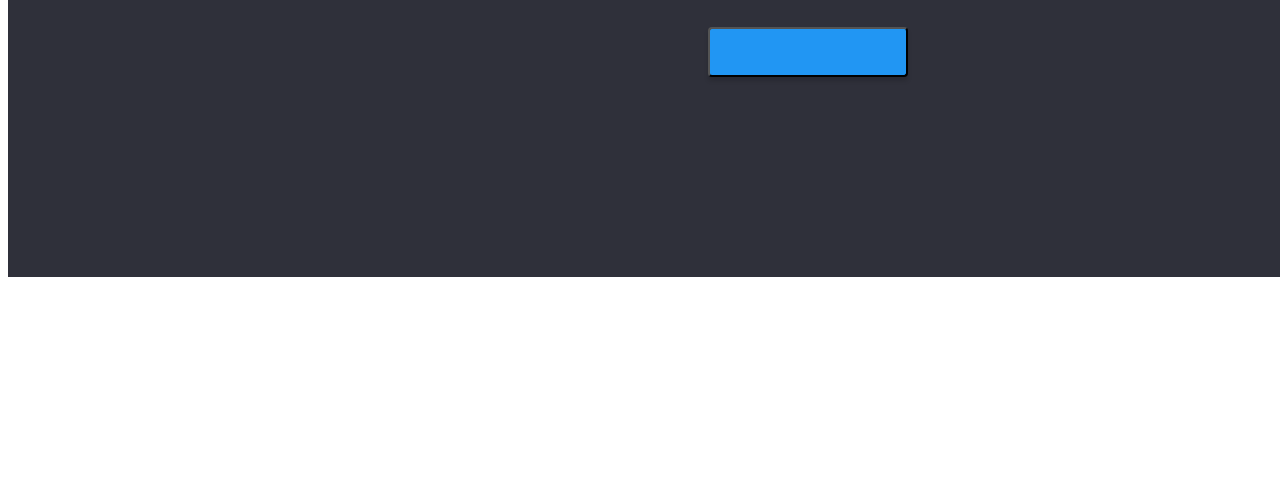
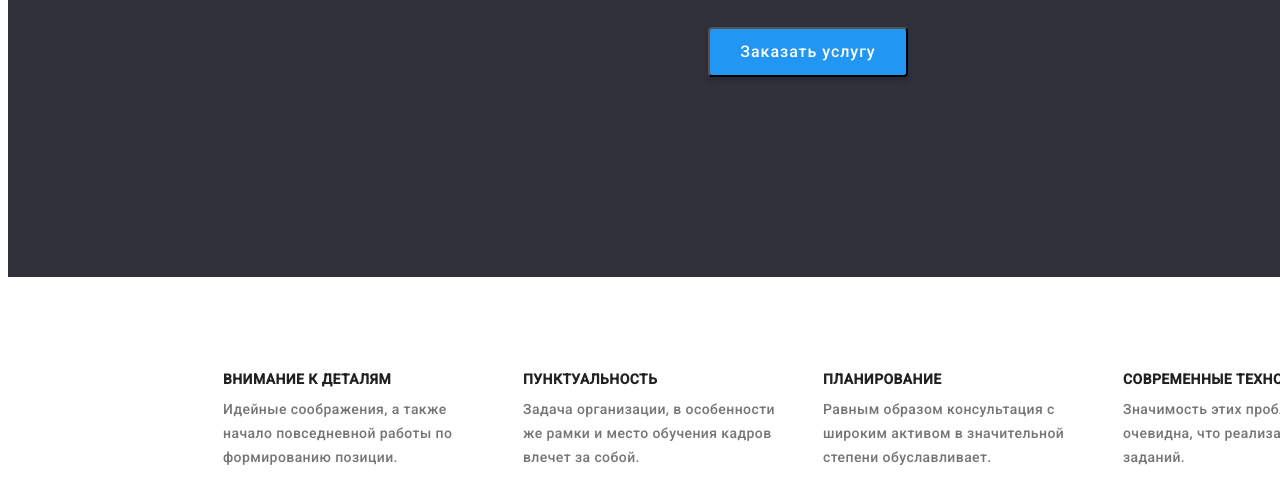
Before and after one commit to PlatinumKellerman/goit-markup-hw-01, a plain HTML site: page index.html in a window 1280 px wide. Shown: the part 411-914 px from the top of the page. Drawn offline with Linux system fonts and the light colour scheme.

Commit message:
proccess 19.10
proccess 19.10

```diff
--- a/index.html
+++ b/index.html
@@ -43,21 +43,29 @@
 <!-- body_3 -->
 
 <div>
-Внимание к деталям
-Идейные соображения, а также начало повседневной работы по формированию позиции.
+<div>
+<span class="osob1_name">Внимание к деталям</span>
+<div class="osob1_text">Идейные соображения, а также начало повседневной работы по формированию позиции.</div>
+</div>
 
-Пунктуальность
-Задача организации, в особенности же рамки и место обучения кадров влечет за собой.
+<div>
+<span class="osob2_name">Пунктуальность</span>
+<div class="osob2_text">Задача организации, в особенности же рамки и место обучения кадров влечет за собой.</div>
+</div>
 
-Планирование
-Равным образом консультация с широким активом в значительной степени обуславливает.
+<div>
+<span class="osob3_name">Планирование</span>
+<div class="osob3_text">Равным образом консультация с широким активом в значительной степени обуславливает.</div>
+</div>
 
-Современные технологии
-Значимость этих проблем настолько очевидна, что реализация плановых заданий.
+<div>
+<span class="osob4_name">Современные технологии</span>
+<div class="osob4_text">Значимость этих проблем настолько очевидна, что реализация плановых заданий.</div>
+</div>
+</div>
 
+<h3>Чем мы занимаемся</h3>
 
-Чем мы занимаемся
-</div>
 
 <!-- body_4 -->
 <div>
--- a/styles/styles.css
+++ b/styles/styles.css
@@ -5,6 +5,9 @@
   width: 1600px;
   height: 2349px;
   background: #ffffff;
+}
+
+body {
   font-family: 'Raleway', sans-serif;
   font-family: 'Roboto', sans-serif;
 }
@@ -134,6 +137,8 @@
   color: #757575;
 }
 
+/* BODY_2 */
+
 .body_2 {
   position: absolute;
   width: 1600px;
@@ -172,19 +177,139 @@
 }
 
 .button_text {
-  position: absolute;
   width: 136px;
   height: 30px;
-  left: 732px;
-  top: 360px;
   font-family: 'Roboto';
   font-style: normal;
-  font-weight: bold;
   font-size: 16px;
   line-height: 30px;
-  display: flex;
   align-items: center;
   text-align: center;
   letter-spacing: 0.06em;
   color: #ffffff;
 }
+
+/* BODY_3 */
+
+.osob1_name {
+  position: absolute;
+  left: 215px;
+  top: 774px;
+  font-family: 'Roboto';
+  font-style: normal;
+  font-weight: bold;
+  font-size: 14px;
+  line-height: 16px;
+  letter-spacing: 0.03em;
+  text-transform: uppercase;
+
+  color: #212121;
+}
+
+.osob1_text {
+  position: absolute;
+  width: 270px;
+  height: 75px;
+  left: 215px;
+  top: 800px;
+  font-family: 'Roboto';
+  font-style: normal;
+  font-weight: normal;
+  font-size: 14px;
+  line-height: 24px;
+  letter-spacing: 0.03em;
+  color: #757575;
+}
+
+.osob2_name {
+  position: absolute;
+  width: 270px;
+  height: 16px;
+  left: 515px;
+  top: 774px;
+  font-family: 'Roboto';
+  font-style: normal;
+  font-weight: bold;
+  font-size: 14px;
+  line-height: 16px;
+  letter-spacing: 0.03em;
+  text-transform: uppercase;
+  color: #212121;
+}
+
+.osob2_text {
+  position: absolute;
+  width: 270px;
+  height: 75px;
+  left: 515px;
+  top: 800px;
+  font-family: 'Roboto';
+  font-style: normal;
+  font-weight: normal;
+  font-size: 14px;
+  line-height: 24px;
+  letter-spacing: 0.03em;
+  color: #757575;
+}
+
+.osob3_name {
+  position: absolute;
+  width: 270px;
+  height: 16px;
+  left: 815px;
+  top: 774px;
+  font-family: 'Roboto';
+  font-style: normal;
+  font-weight: bold;
+  font-size: 14px;
+  line-height: 16px;
+  letter-spacing: 0.03em;
+  text-transform: uppercase;
+  color: #212121;
+}
+
+.osob3_text {
+  position: absolute;
+  width: 270px;
+  height: 75px;
+  left: 815px;
+  top: 800px;
+  font-family: 'Roboto';
+  font-style: normal;
+  font-weight: normal;
+  font-size: 14px;
+  line-height: 24px;
+  letter-spacing: 0.03em;
+  color: #757575;
+}
+
+.osob4_name {
+  position: absolute;
+  width: 270px;
+  height: 16px;
+  left: 1115px;
+  top: 774px;
+  font-family: 'Roboto';
+  font-style: normal;
+  font-weight: bold;
+  font-size: 14px;
+  line-height: 16px;
+  letter-spacing: 0.03em;
+  text-transform: uppercase;
+  color: #212121;
+}
+
+.osob4_text {
+  position: absolute;
+  width: 270px;
+  height: 75px;
+  left: 1115px;
+  top: 800px;
+  font-family: 'Roboto';
+  font-style: normal;
+  font-weight: normal;
+  font-size: 14px;
+  line-height: 24px;
+  letter-spacing: 0.03em;
+  color: #757575;
+}
```
